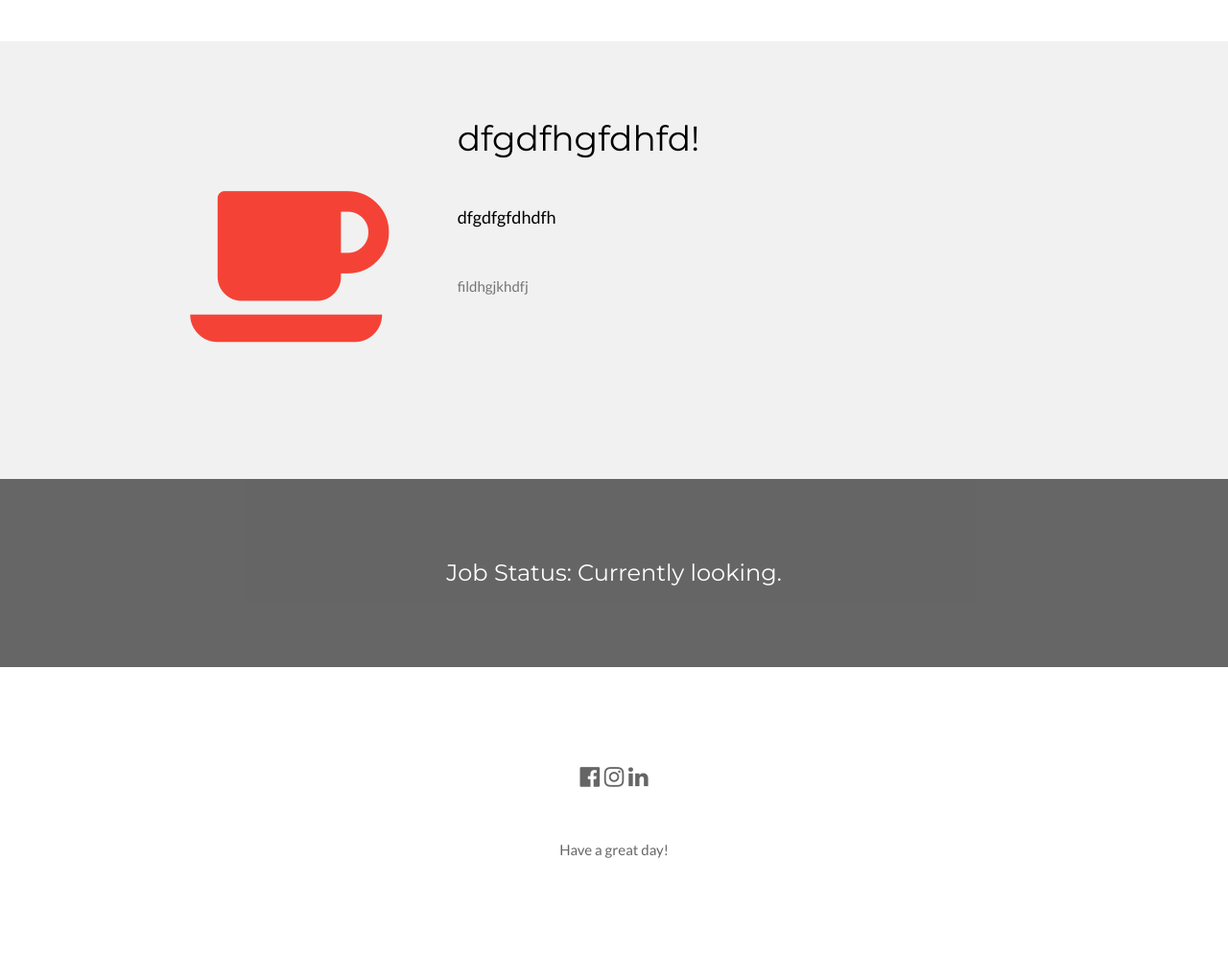
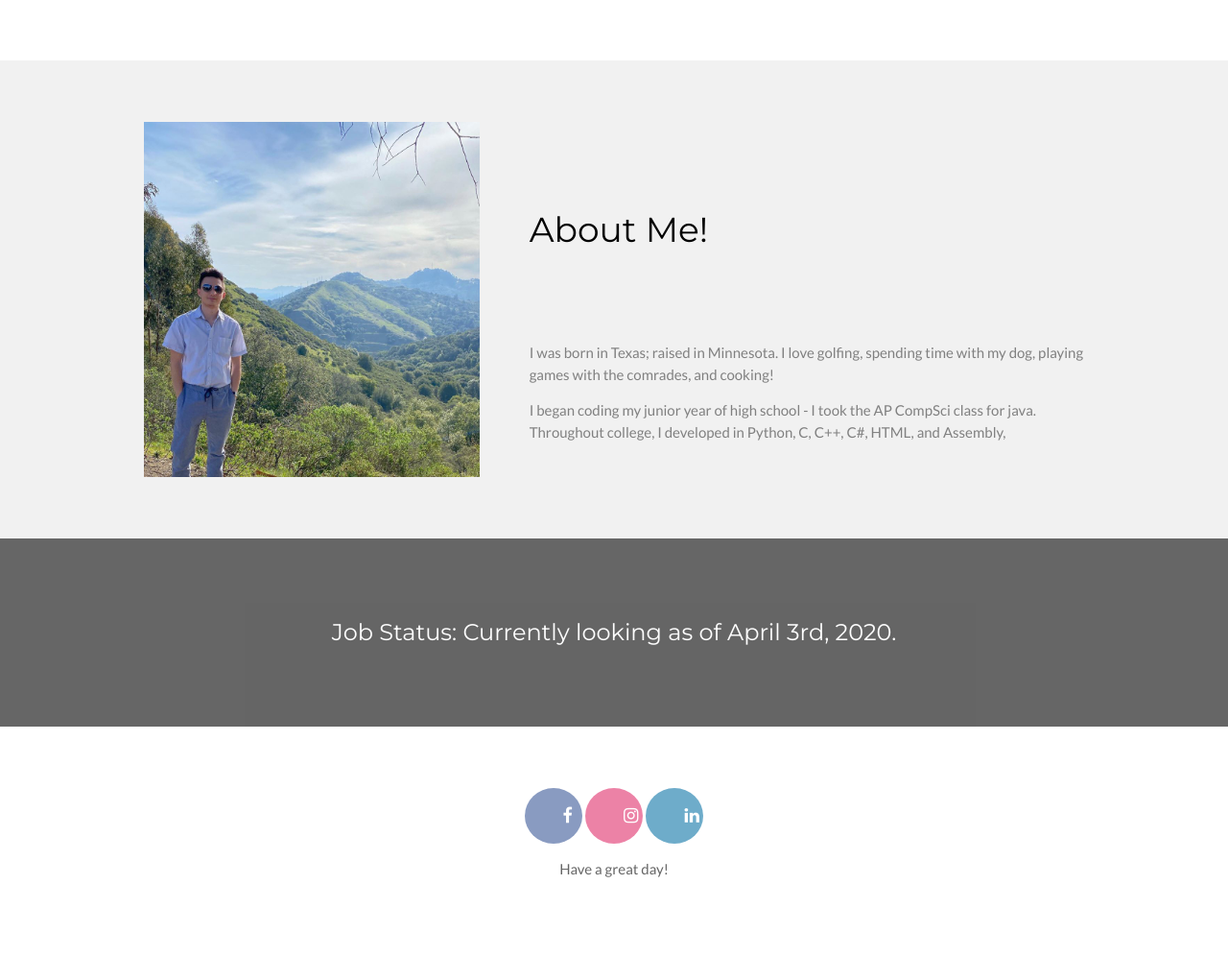
Before and after one commit to AustinWongParker/flaskwebsite, a Flask app: page / in a window 1280 px wide. Shown: the part 1405-2401 px from the top of the page at 96% size. Before the commit the page ends 2299 px from the top, so only its background shows below. Run offline with Flask 2, Linux system fonts and the light colour scheme; some libraries are stand-ins or nearby versions.

Commit message:
home page is done. social media icons kinda wack but itll pass for now

```diff
--- a/static/style.css
+++ b/static/style.css
@@ -161,6 +161,38 @@ hr{border:0;border-top:1px solid #eee;margin:20px 0}
     100%{ left: 0;}
 }
 
+.fa {
+  padding: 20px;
+  padding-left: 40px;
+
+  width: 30px;
+  text-decoration: none;
+  border-radius: 50%;
+}
+
+.fa:hover {
+  opacity: 0.7;
+}
+
+/* Facebook */
+.fa-facebook {
+  background: #3B5998;
+  color: white;
+}
+
+/* Instagram */
+.fa-instagram {
+  background: #E1306C;
+  color: white;
+}
+
+/* LinkedIn */
+.fa-linkedin {
+  background: #0e76a8;
+  color: white;
+}
+
+
 /* Colors */
 .w3-amber,.w3-hover-amber:hover{color:#000!important;background-color:#ffc107!important}
 .w3-aqua,.w3-hover-aqua:hover{color:#000!important;background-color:#00ffff!important}
--- a/templates/home.html
+++ b/templates/home.html
@@ -24,11 +24,13 @@
       <h1>Hello!</h1>
       <h5 class="w3-padding-32">My name is Austin Wong-Parker. I'm an aspiring software developer; I will be graduating from the University of Minnesota in May 2020.</h5>
 
-      <p class="w3-text-grey">This website serves as a living portfolio</p>
+      <p class="w3-text-grey">This website serves as a living portfolio and centralized hub for all my content. Please feel free to explore the site.
+                              I will periodically update it every few weeks with new content. Let me know if you have any suggestions to
+                              improve the site! LinkedIn or email is the best method to reach me. </p>
     </div>
 
     <div class="w3-third w3-center">
-      <img src="/static/austin_and_cooper.png" height="350" width="350">
+      <img src="/static/austin_and_cooper.png" height="370" width="350">
     </div>
   </div>
 </div>
@@ -39,14 +41,17 @@
 <div class="w3-row-padding w3-light-grey w3-padding-64 w3-container">
   <div class="w3-content">
     <div class="w3-third w3-center">
-      <i class="fa fa-coffee w3-padding-64 w3-text-red w3-margin-right"></i>
+      <img src="/static/austin_oakland.png" height="370" width="350">
     </div>
 
     <div class="w3-twothird">
-      <h1>dfgdfhgfdhfd!</h1>
-      <h5 class="w3-padding-32">dfgdfgfdhdfh</h5>
+      <h1 style="padding:75px"> About Me!</h1>
+      <p style="padding-left:75px; color:grey">I was born in Texas; raised in Minnesota. I love golfing, spending time with my dog, playing
+                                                      games with the comrades, and cooking! </p>
+      <p style="padding-left:75px; color:grey"> I began coding my junior year of high school - I took the AP CompSci class for java. Throughout college,
+                                                I developed in Python, C, C++, C#, HTML, and Assembly, </p>
 
-      <p class="w3-text-grey">fildhgjkhdfj</p>
+      <!--<p style="padding:75px" class="w3-text-grey">fildhgjkhdfj</p>-->
     </div>
   </div>
 </div>
--- a/templates/layout.html
+++ b/templates/layout.html
@@ -7,7 +7,8 @@
 <link rel="stylesheet" href="./static/style.css"> <!-- dot points to the same directory and the slash gives access to it-->
 <link rel="stylesheet" href="https://fonts.googleapis.com/css?family=Lato">
 <link rel="stylesheet" href="https://fonts.googleapis.com/css?family=Montserrat">
-<link rel="stylesheet" href="https://cdnjs.cloudflare.com/ajax/libs/font-awesome/4.7.0/css/font-awesome.min.css">
+<link rel="stylesheet" href="https://cdnjs.cloudflare.com/ajax/libs/font-awesome/4.7.0/css/font-awesome.min.css"> <!-- -->
+<link href="//netdna.bootstrapcdn.com/font-awesome/4.0.3/css/font-awesome.css" rel="stylesheet"> <!-- https://coolestguidesontheplanet.com/creating-social-media-menu-icons-fontawesome/ -->
 
 <!-- CSS -->
 <style>
@@ -54,22 +55,21 @@ body,h1,h2,h3,h4,h5,h6 {font-family: "Lato", sans-serif}
 
 
 <div class="w3-container w3-black w3-center w3-opacity w3-padding-64">
-    <h1 class="w3-margin w3-xlarge">Job Status: Currently looking.</h1>
+    <h1 class="w3-margin w3-xlarge">Job Status: Currently looking as of April 3rd, 2020.</h1>
 </div>
 
 <!-- Footer -->
+
 <footer class="w3-container w3-padding-64 w3-center w3-opacity">
-  <div class="w3-xlarge w3-padding-32">
-    <i class="fa fa-facebook-official w3-hover-opacity"></i>
-    <i class="fa fa-instagram w3-hover-opacity"></i>
-    <!--<i class="fa fa-snapchat w3-hover-opacity"></i>-->
-    <!--<i class="fa fa-pinterest-p w3-hover-opacity"></i>-->
-    <!--<i class="fa fa-twitter w3-hover-opacity"></i>-->
-    <i class="fa fa-linkedin w3-hover-opacity"></i>
+  <div class="w3-large">
+
+    <a style="" href="https://www.facebook.com/austin.wongparker" class="fa fa-facebook"></a>
+    <a href="https://www.instagram.com/austin.wp/" class="fa fa-instagram"></a>
+    <a href="https://www.linkedin.com/in/a-w-p/" class="fa fa-linkedin"></a>
+
  </div>
  <p>Have a great day!</p>
 </footer>
-
 
 
 <!-- JavaScript stuff -->
```
Also changed, not shown: static/austin_oakland.png (added).
